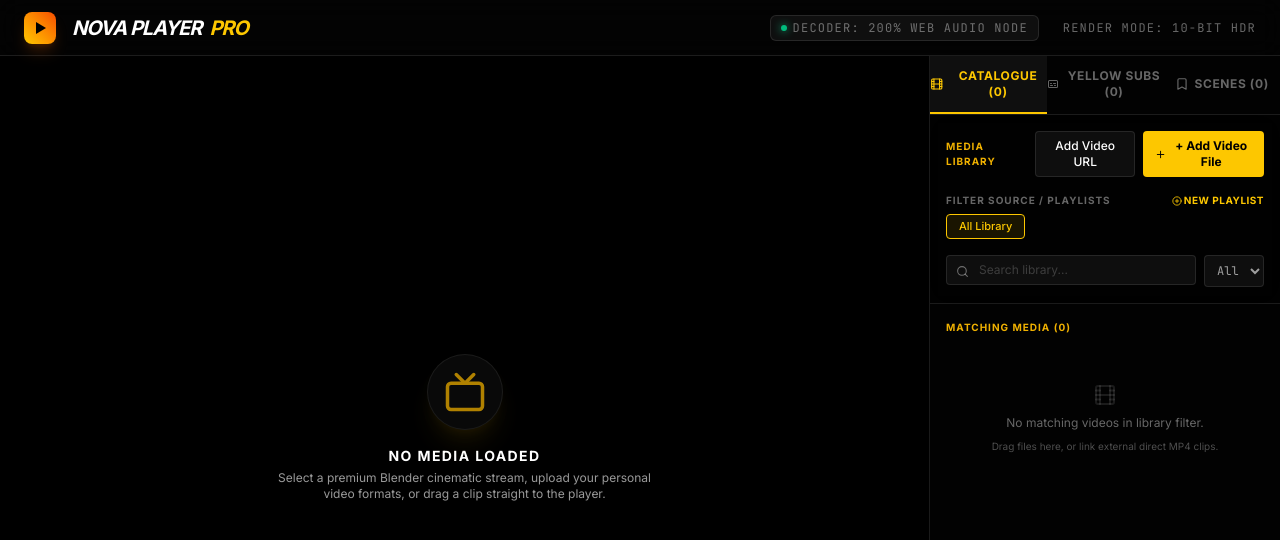
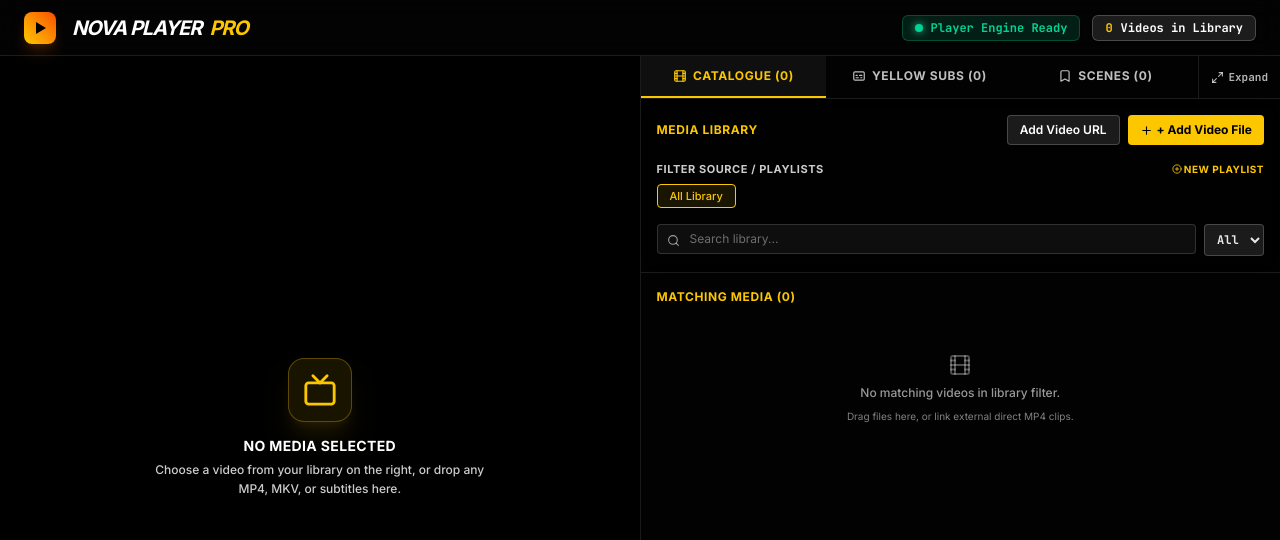
Before and after one commit to syedw2580-star/NovaPlayerPro, a React (Vite) app: page / in a window 1280 px wide. Shown: the top 540 px of the page. Built offline with nearby package versions, Linux system fonts and the light colour scheme.

Commit message:
ui: remove fake metrics, brighten typography, expand sidebar space for catalogue, subs, and bookmarks

```diff
--- a/src/App.tsx
+++ b/src/App.tsx
@@ -22,13 +22,14 @@ import BookmarksTab from './components/BookmarksTab';
 import ErrorBoundary from './components/ErrorBoundary';
 
 // Icons
-import { Film, List as ListIcon, Subtitles, Bookmark as BookmarkIcon, Github, Laptop, Sparkles, HelpCircle, HardDriveDownload } from 'lucide-react';
+import { Film, List as ListIcon, Subtitles, Bookmark as BookmarkIcon, Github, Laptop, Sparkles, HelpCircle, HardDriveDownload, Maximize2, Minimize2 } from 'lucide-react';
 
 export default function App() {
   const [videos, setVideos] = useState<VideoItem[]>([]);
   const [activeVideo, setActiveVideo] = useState<VideoItem | null>(null);
   const [playlists, setPlaylists] = useState<Playlist[]>([]);
   const [activePlaylistId, setActivePlaylistId] = useState<string | null>(null);
+  const [sidebarWidth, setSidebarWidth] = useState<'normal' | 'wide'>('normal');
 
   // Subtitle cues & multi-track streams state
   const [cues, setCues] = useState<SubtitleCue[]>([]);
@@ -730,13 +731,13 @@ export default function App() {
       {/* DRAG AND DROP HIGH OVERLAY INDICATOR */}
       {isDragging && (
         <div id="drag-overlay" className="absolute inset-0 bg-yellow-400/10 backdrop-blur-md border-[3px] border-dashed border-yellow-400 z-50 flex flex-col items-center justify-center animate-fade-in pointer-events-none">
-          <div className="bg-black/95 p-6 rounded-2xl border border-yellow-400 max-w-sm text-center shadow-2xl flex flex-col items-center gap-3">
-            <span className="p-3 bg-yellow-400/10 rounded-full text-yellow-400 animate-bounce">
-              <HardDriveDownload size={32} />
+          <div className="bg-black/95 p-5 rounded-2xl border border-yellow-400 max-w-xs text-center shadow-2xl flex flex-col items-center gap-2.5">
+            <span className="p-2.5 bg-yellow-400/15 rounded-full text-yellow-400 animate-bounce">
+              <HardDriveDownload size={28} />
             </span>
-            <h3 className="text-yellow-400 font-bold text-base tracking-wide uppercase">Mount Media</h3>
-            <p className="text-xs text-white/60">
-              Release to instantly mount your local video files (MP4, MKV, WebM) or subtitles document track (SRT, VTT).
+            <h3 className="text-yellow-400 font-bold text-sm tracking-wider uppercase">Mount Media</h3>
+            <p className="text-xs text-white/80 font-medium">
+              Drop your video files (MP4, MKV, WebM) or subtitles (SRT, VTT) here.
             </p>
           </div>
         </div>
@@ -755,15 +756,35 @@ export default function App() {
           </div>
         </div>
 
-        {/* Quick status information metrics badges */}
-        <div className="hidden sm:flex items-center space-x-6 text-xs text-white/40 font-mono tracking-widest uppercase">
-          <div className="flex items-center gap-1.5 bg-white/5 border border-white/10 px-2.5 py-1 rounded-md">
-            <span className="w-1.5 h-1.5 rounded-full bg-emerald-500 shadow-[0_0_8px_#10b981]" />
-            <span>Decoder: 200% Web Audio Node</span>
-          </div>
-          <div>
-            Render Mode: 10-Bit HDR
-          </div>
+        {/* Authentic, high-visibility real-time media & audio indicators */}
+        <div className="hidden sm:flex items-center space-x-3 text-xs font-mono">
+          {activeVideo ? (
+            <>
+              <div className="flex items-center gap-2 bg-emerald-500/15 border border-emerald-500/30 px-3 py-1 rounded-md text-emerald-400 font-semibold shadow-sm">
+                <span className="w-2 h-2 rounded-full bg-emerald-400 shadow-[0_0_8px_#34d399]" />
+                <span>Audio DSP Active</span>
+              </div>
+              <div className="flex items-center gap-2 bg-white/10 border border-white/20 px-3 py-1 rounded-md text-white font-semibold shadow-sm">
+                <span className="text-yellow-400 font-bold">{audioTracks.length} Audio</span>
+                <span className="text-white/40">•</span>
+                <span className="text-yellow-400 font-bold">{subtitleTracks.length} Subs</span>
+              </div>
+              <div className="hidden md:flex items-center bg-white/10 border border-white/20 px-3 py-1 rounded-md text-white font-semibold">
+                <span>{activeVideo.file ? 'Local Media' : activeVideo.url.includes('.m3u8') ? 'HLS Live' : 'Web Stream'}</span>
+              </div>
+            </>
+          ) : (
+            <>
+              <div className="flex items-center gap-2 bg-emerald-500/15 border border-emerald-500/30 px-3 py-1 rounded-md text-emerald-400 font-semibold shadow-sm">
+                <span className="w-2 h-2 rounded-full bg-emerald-400 shadow-[0_0_8px_#34d399]" />
+                <span>Player Engine Ready</span>
+              </div>
+              <div className="flex items-center gap-2 bg-white/10 border border-white/20 px-3 py-1 rounded-md text-white font-semibold shadow-sm">
+                <span className="text-yellow-400 font-bold">{videos.length}</span>
+                <span>Videos in Library</span>
+              </div>
+            </>
+          )}
         </div>
       </header>
 
@@ -771,7 +792,7 @@ export default function App() {
       <main id="cinema-desk-grid" className="flex-1 flex flex-col lg:flex-row min-h-0 relative overflow-hidden bg-black/25">
 
         {/* LEFT / MAIN CELL: DEEP CONSOLE VIDEO MAIN SCREEN */}
-        <section id="cinema-screens-main-cell" className="flex-1 min-w-0 bg-black flex items-center justify-center relative border-r border-white/10 h-[50vh] lg:h-full">
+        <section id="cinema-screens-main-cell" className="flex-1 min-w-0 bg-black flex items-center justify-center relative border-r border-white/10 h-[38vh] sm:h-[42vh] lg:h-full">
           <ErrorBoundary fallbackTitle="Cinema Player Engine Exception">
             <VideoPlayer
               userVideoRef={userVideoRef}
@@ -813,7 +834,14 @@ export default function App() {
         </section>
 
         {/* RIGHT / COMMAND SIDEBAR WORKSPACE DECK */}
-        <section id="sidebar-commands-dock" className="w-full lg:w-[350px] bg-black/20 flex flex-col flex-shrink-0 border-t lg:border-t-0 border-white/10 h-[50vh] lg:h-full">
+        <section
+          id="sidebar-commands-dock"
+          className={`w-full ${
+            sidebarWidth === 'wide'
+              ? 'lg:w-[600px] xl:w-[680px] 2xl:w-[780px]'
+              : 'lg:w-[460px] xl:w-[500px] 2xl:w-[560px]'
+          } bg-black/25 flex flex-col flex-shrink-0 border-t lg:border-t-0 border-white/10 flex-1 lg:h-full transition-all duration-200`}
+        >
 
           {/* TAB SELECTION STRIP */}
           <nav id="sidebar-tab-strip" className="flex bg-black/40 border-b border-white/10 flex-shrink-0 text-xs">
@@ -823,7 +851,7 @@ export default function App() {
               className={`flex-1 py-3 text-center uppercase tracking-wider font-bold transition border-b-2 flex items-center justify-center gap-1.5 ${
                 activeTab === 'catalogue'
                   ? 'border-yellow-400 text-yellow-400 bg-white/5'
-                  : 'border-transparent text-white/40 hover:text-white hover:bg-white/5'
+                  : 'border-transparent text-white/75 hover:text-white hover:bg-white/10'
               }`}
             >
               <Film size={14} />
@@ -835,7 +863,7 @@ export default function App() {
               className={`flex-1 py-3 text-center uppercase tracking-wider font-bold transition border-b-2 flex items-center justify-center gap-1.5 ${
                 activeTab === 'subtitles'
                   ? 'border-yellow-400 text-yellow-400 bg-white/5'
-                  : 'border-transparent text-white/40 hover:text-white hover:bg-white/5'
+                  : 'border-transparent text-white/75 hover:text-white hover:bg-white/10'
               }`}
             >
               <Subtitles size={14} />
@@ -847,11 +875,29 @@ export default function App() {
               className={`flex-1 py-3 text-center uppercase tracking-wider font-bold transition border-b-2 flex items-center justify-center gap-1.5 ${
                 activeTab === 'bookmarks'
                   ? 'border-yellow-400 text-yellow-400 bg-white/5'
-                  : 'border-transparent text-white/40 hover:text-white hover:bg-white/5'
+                  : 'border-transparent text-white/75 hover:text-white hover:bg-white/10'
               }`}
             >
               <BookmarkIcon size={14} />
               Scenes ({bookmarks.filter(b => b.videoId === activeVideo?.id).length})
+            </button>
+            <button
+              id="sidebar-width-toggle-btn"
+              onClick={() => setSidebarWidth(prev => prev === 'normal' ? 'wide' : 'normal')}
+              className="hidden lg:flex items-center gap-1 px-3 py-2 text-white/70 hover:text-yellow-400 hover:bg-white/10 transition border-l border-white/10 font-mono text-[11px] font-bold"
+              title={sidebarWidth === 'wide' ? 'Reset sidebar width' : 'Expand sidebar width'}
+            >
+              {sidebarWidth === 'wide' ? (
+                <>
+                  <Minimize2 size={13} />
+                  <span>Compact</span>
+                </>
+              ) : (
+                <>
+                  <Maximize2 size={13} />
+                  <span>Expand</span>
+                </>
+              )}
             </button>
           </nav>
 
--- a/src/components/CatalogueList.tsx
+++ b/src/components/CatalogueList.tsx
@@ -95,14 +95,14 @@ function CatalogueList({
       {/* Upload controls, quick buttons */}
       <div className="p-4 border-b border-white/10 bg-black/40 backdrop-blur-md sticky top-0 z-10 space-y-3">
         <div className="flex items-center justify-between gap-2">
-          <h3 className="text-[10px] font-bold text-yellow-500 uppercase tracking-widest">
+          <h3 className="text-xs font-bold text-yellow-400 uppercase tracking-wider">
             Media Library
           </h3>
           <div className="flex gap-2">
             <button
               id="add-url-modal-toggle-btn"
               onClick={() => setShowAddUrl(!showAddUrl)}
-              className="px-3 py-1.5 bg-white/5 border border-white/10 rounded text-xs font-medium hover:bg-white/10 text-white transition"
+              className="px-3 py-1.5 bg-white/10 border border-white/20 rounded text-xs font-semibold hover:bg-white/15 text-white transition"
             >
               Add Video URL
             </button>
@@ -130,7 +130,7 @@ function CatalogueList({
         {showAddUrl && (
           <form id="add-video-url-form" onSubmit={submitRemoteUrl} className="p-3 bg-black/90 border border-white/10 rounded space-y-2 text-xs">
             <div className="flex justify-between items-center pb-1">
-              <span className="font-bold text-white/60 uppercase tracking-wider text-[10px]">Stream Remote / Live URL</span>
+              <span className="font-bold text-white/80 uppercase tracking-wider text-[10px]">Stream Remote / Live URL</span>
               <span className="text-[9px] font-mono text-yellow-400">HLS .m3u8 & MP4</span>
             </div>
             <div className="space-y-1.5">
@@ -140,7 +140,7 @@ function CatalogueList({
                 placeholder="Stream / Video Title..."
                 value={newTitle}
                 onChange={(e) => setNewTitle(e.target.value)}
-                className="w-full bg-white/5 border border-white/10 text-white placeholder-white/20 rounded p-1.5 focus:outline-none focus:border-yellow-400 text-xs font-mono"
+                className="w-full bg-white/5 border border-white/10 text-white placeholder-white/40 rounded p-1.5 focus:outline-none focus:border-yellow-400 text-xs font-mono"
                 required
               />
               <input
@@ -149,11 +149,11 @@ function CatalogueList({
                 placeholder="Live stream URL (https://... .m3u8, .mp4, .webm)"
                 value={newUrl}
                 onChange={(e) => setNewUrl(e.target.value)}
-                className="w-full bg-white/5 border border-white/10 text-white placeholder-white/20 rounded p-1.5 focus:outline-none focus:border-yellow-400 text-xs font-mono"
+                className="w-full bg-white/5 border border-white/10 text-white placeholder-white/40 rounded p-1.5 focus:outline-none focus:border-yellow-400 text-xs font-mono"
                 required
               />
               <div className="flex items-center gap-1.5 pt-0.5">
-                <span className="text-[9px] text-white/40 font-mono">Quick Live Test:</span>
+                <span className="text-[9px] text-white/60 font-mono">Quick Live Test:</span>
                 <button
                   type="button"
                   onClick={() => {
@@ -172,7 +172,7 @@ function CatalogueList({
                 placeholder="Category tag (e.g. Live Streams, Movies)"
                 value={newCategory}
                 onChange={(e) => setNewCategory(e.target.value)}
-                className="w-full bg-white/5 border border-white/10 text-white placeholder-white/20 rounded p-1.5 focus:outline-none focus:border-yellow-400 text-xs"
+                className="w-full bg-white/5 border border-white/10 text-white placeholder-white/40 rounded p-1.5 focus:outline-none focus:border-yellow-400 text-xs"
               />
             </div>
             <div className="flex justify-end gap-2 pt-1">
@@ -196,7 +196,7 @@ function CatalogueList({
         {/* Playlists and Catalog selection */}
         <div className="space-y-1.5 pt-1">
           <div className="flex justify-between items-center">
-            <span className="text-[10px] font-bold text-white/40 uppercase tracking-widest">Filter Source / Playlists</span>
+            <span className="text-[11px] font-bold text-white/80 uppercase tracking-wider">Filter Source / Playlists</span>
             <button
               id="show-add-playlist-modal-btn"
               onClick={() => setShowAddPlaylist(!showAddPlaylist)}
@@ -244,19 +244,19 @@ function CatalogueList({
               className={`px-3 py-1 rounded border transition whitespace-nowrap font-medium text-[11px] ${
                 activePlaylistId === null
                   ? 'bg-yellow-400/10 border-yellow-400 text-yellow-400'
-                  : 'bg-white/5 border-white/10 hover:border-white/20 text-white/60 hover:text-white'
+                  : 'bg-white/10 border-white/20 hover:border-white/30 text-white/80 hover:text-white'
               }`}
             >
               All Library
             </button>
             {playlists.map((pl) => (
-              <div key={pl.id} className="flex gap-0.5 items-center bg-white/5 rounded border border-white/15 pr-1 hover:border-white/30 transition">
+              <div key={pl.id} className="flex gap-0.5 items-center bg-white/10 rounded border border-white/20 pr-1 hover:border-white/30 transition">
                 <button
                   onClick={() => setActivePlaylistId(pl.id)}
                   className={`px-2.5 py-1 text-[11px] transition whitespace-nowrap font-semibold ${
                     activePlaylistId === pl.id
                       ? 'text-yellow-400 font-bold'
-                      : 'text-white/60 hover:text-white'
+                      : 'text-white/80 hover:text-white'
                   }`}
                 >
                   📁 {pl.name} ({pl.videoIds.length})
@@ -277,14 +277,14 @@ function CatalogueList({
         <div className="flex gap-2">
           {/* Lookup Input */}
           <div className="relative flex-1">
-            <Search size={13} className="absolute left-2.5 top-2.5 text-white/40" />
+            <Search size={13} className="absolute left-2.5 top-2.5 text-white/60" />
             <input
               id="library-search-input"
               type="text"
               placeholder="Search library..."
               value={searchQuery}
               onChange={(e) => setSearchQuery(e.target.value)}
-              className="w-full bg-white/5 pl-8 pr-3 py-1.5 border border-white/10 rounded text-xs placeholder-white/20 focus:outline-none focus:border-yellow-400 focus:ring-1 focus:ring-yellow-400 text-white"
+              className="w-full bg-white/5 pl-8 pr-3 py-1.5 border border-white/15 rounded text-xs placeholder-white/40 focus:outline-none focus:border-yellow-400 focus:ring-1 focus:ring-yellow-400 text-white"
             />
           </div>
 
@@ -293,7 +293,7 @@ function CatalogueList({
             id="category-filter-select"
             value={selectedCategory}
             onChange={(e) => setSelectedCategory(e.target.value)}
-            className="bg-white/5 border border-white/10 px-2 py-1.5 rounded text-xs font-mono text-white/60 hover:text-white focus:outline-none"
+            className="bg-white/10 border border-white/20 px-2 py-1.5 rounded text-xs font-mono text-white/90 hover:text-white focus:outline-none font-semibold cursor-pointer"
           >
             {categories.map(cat => (
               <option key={cat} value={cat} className="bg-black text-white">{cat}</option>
@@ -304,15 +304,15 @@ function CatalogueList({
 
       {/* Video Content list */}
       <div className="flex-1 overflow-y-auto p-4 space-y-2">
-        <span className="text-[10px] font-bold text-yellow-500 uppercase tracking-widest block">
+        <span className="text-xs font-bold text-yellow-400 uppercase tracking-wider block">
           Matching Media ({displayedVideos.length})
         </span>
 
         {displayedVideos.length === 0 ? (
-          <div className="text-center py-10 text-white/40 space-y-2">
-            <Film size={24} className="mx-auto text-white/10" />
-            <p className="text-xs">No matching videos in library filter.</p>
-            <p className="text-[10px] text-white/30">Drag files here, or link external direct MP4 clips.</p>
+          <div className="text-center py-10 text-white/60 space-y-2">
+            <Film size={24} className="mx-auto text-white/30" />
+            <p className="text-xs font-medium">No matching videos in library filter.</p>
+            <p className="text-[10px] text-white/50">Drag files here, or link external direct MP4 clips.</p>
           </div>
         ) : (
           <div className="space-y-1" id="catalog-videos-grid">
@@ -332,12 +332,12 @@ function CatalogueList({
                   {/* Poster/Thumbnail Area */}
                   <div
                     onClick={() => onSelectVideo(video)}
-                    className="w-12 h-12 bg-black/40 rounded border border-white/10 overflow-hidden relative flex-shrink-0 cursor-pointer flex items-center justify-center group-hover:opacity-95"
+                    className="w-12 h-12 bg-black/40 rounded border border-white/15 overflow-hidden relative flex-shrink-0 cursor-pointer flex items-center justify-center group-hover:opacity-95"
                   >
                     {video.poster ? (
                       <img src={video.poster} alt="" className="w-full h-full object-cover" referrerPolicy="no-referrer" />
                     ) : (
-                      <Film size={14} className="text-white/30" />
+                      <Film size={14} className="text-white/40" />
                     )}
                     <div className="absolute inset-0 bg-black/45 flex items-center justify-center opacity-0 group-hover:opacity-100 transition">
                       <Play size={14} className="text-white fill-white" />
@@ -349,18 +349,18 @@ function CatalogueList({
                     <button
                       onClick={() => onSelectVideo(video)}
                       className={`block font-bold text-xs text-left w-full truncate cursor-pointer transition ${
-                        isPlaying ? 'text-white' : 'text-white/80 hover:text-white'
+                        isPlaying ? 'text-white' : 'text-white/90 hover:text-white'
                       }`}
                       title={video.title}
                     >
                       {video.title}
                     </button>
-                    <div className="flex items-center gap-1.5 mt-0.5 text-[10px] text-white/40 font-medium">
-                      <span className="bg-white/5 text-white/60 px-1 py-0.2 rounded font-mono">
+                    <div className="flex items-center gap-1.5 mt-0.5 text-[10px] text-white/70 font-medium">
+                      <span className="bg-white/10 text-white/90 px-1.5 py-0.2 rounded font-mono font-semibold">
                         {video.category || 'Standard'}
                       </span>
                       <span>•</span>
-                      <span>
+                      <span className="text-white/80">
                         {video.duration ? `${Math.floor(video.duration / 60)}m ${Math.floor(video.duration % 60)}s` : 'Stream'}
                       </span>
                       {isCustomFile && (
--- a/src/components/VideoPlayer.tsx
+++ b/src/components/VideoPlayer.tsx
@@ -1184,13 +1184,15 @@ export default function VideoPlayer({
           )}
         </div>
       ) : (
-        <div id="no-video-loaded-card" className="flex flex-col items-center justify-center text-white/40 space-y-4 p-8 text-center max-w-md">
-          <div className="p-4 bg-white/5 border border-white/10 rounded-full animate-pulse text-yellow-500 shadow-xl shadow-yellow-500/10">
-            <Tv size={42} />
+        <div id="no-video-loaded-card" className="flex flex-col items-center justify-center space-y-3.5 p-6 text-center max-w-sm">
+          <div className="p-3.5 bg-yellow-400/10 border border-yellow-400/30 rounded-2xl text-yellow-400 shadow-xl shadow-yellow-500/10">
+            <Tv size={34} />
           </div>
           <div className="space-y-1">
-            <h4 className="text-white font-bold text-sm uppercase tracking-widest">No Media Loaded</h4>
-            <p className="text-xs text-white/60">Select a premium Blender cinematic stream, upload your personal video formats, or drag a clip straight to the player.</p>
+            <h4 className="text-white font-bold text-sm tracking-wide uppercase">No Media Selected</h4>
+            <p className="text-xs text-white/80 leading-relaxed font-medium">
+              Choose a video from your library on the right, or drop any MP4, MKV, or subtitles here.
+            </p>
           </div>
         </div>
       )}
@@ -1220,8 +1222,8 @@ export default function VideoPlayer({
       {showControls && activeVideo && (
         <div className="absolute top-0 left-0 right-0 bg-gradient-to-b from-black/85 via-black/40 to-transparent p-4 flex items-center justify-between z-30 transition-all duration-300">
           <div className="flex items-center gap-2">
-            <span className="bg-yellow-400 text-black px-2 py-0.5 rounded text-[10px] font-black uppercase tracking-widest font-mono">
-              Live Decoder
+            <span className="bg-yellow-400 text-black px-2 py-0.5 rounded text-[10px] font-black uppercase tracking-wider font-mono">
+              Now Playing
             </span>
             <h2 className="text-white font-bold text-xs truncate max-w-sm md:max-w-md">
               {activeVideo.title}
@@ -1279,8 +1281,8 @@ export default function VideoPlayer({
             <span className="text-white/40">Cues parsed:</span>
             <span className="text-white/80">{cues.length} tracks</span>
 
-            <span className="text-white/40">Renderer Mode:</span>
-            <span className="text-emerald-400 font-bold">GPU Overlay</span>
+            <span className="text-white/70">Renderer:</span>
+            <span className="text-emerald-400 font-bold">Hardware Accelerated</span>
           </div>
         </div>
       )}
```
Also changed, not shown: src/components/BookmarksTab.tsx (+11 -11 lines), src/components/SubtitleManager.tsx (+4 -4 lines).
